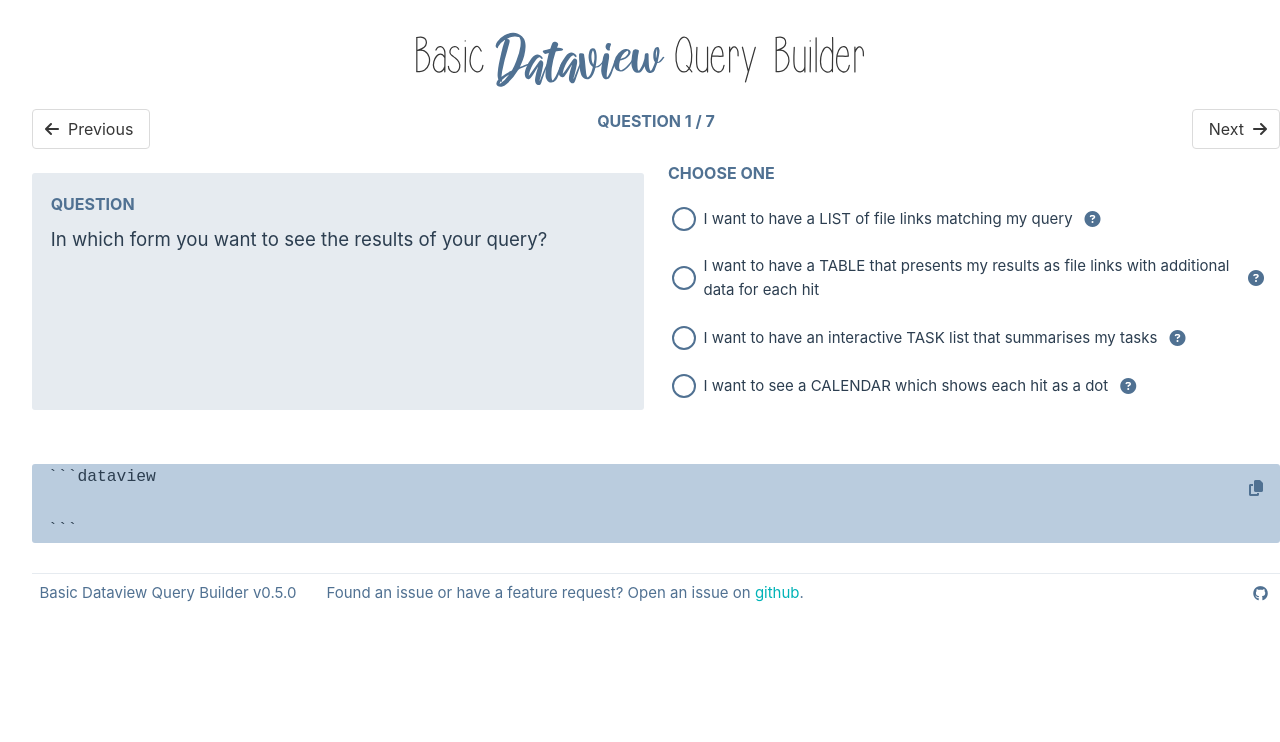
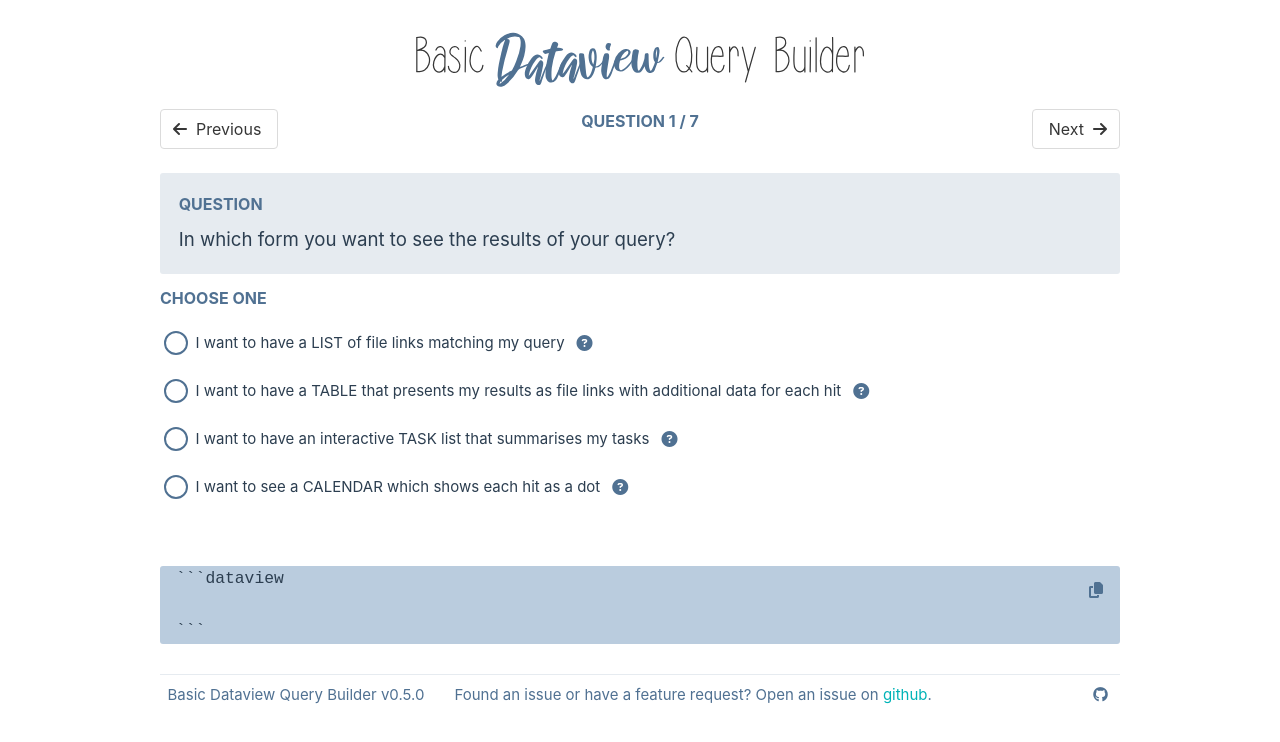
Before and after one commit to s-blu/basic-dataview-query-builder, a Vue app: page /question/1 in a window 1280 px wide. Shown: the top 742 px of the page. Built offline with nearby package versions, Linux system fonts and the light colour scheme.

Commit message:
style(*): change general width to 960px, move footer to App.vue
make question full width

```diff
--- a/src/App.vue
+++ b/src/App.vue
@@ -1,6 +1,7 @@
 <script setup lang="ts">
 import { RouterView } from "vue-router";
 import DqpHeader from "./components/dqb-header.vue";
+import DqbFooter from "./components/dqb-footer.vue";
 </script>
 
 <template>
@@ -8,12 +9,17 @@
   <main>
     <RouterView />
   </main>
+  <DqbFooter></DqbFooter>
 </template>
 
 <style scoped lang="scss">
-main {
-  min-width: 1024px;
-  width: 1248px;
+main,
+.app-footer {
+  max-width: 960px;
   margin: auto;
 }
+
+.app-footer {
+  margin-top: 2em;
+}
 </style>
--- a/src/components/dqb-footer.vue
+++ b/src/components/dqb-footer.vue
@@ -29,7 +29,6 @@
 
 <style scoped lang="scss">
 .app-footer {
-  margin-top: 2em;
   padding: 0.5em;
   color: var(--color-text-hint);
   border-top: 1px solid var(--color-boxes);
--- a/src/components/dqb-question.vue
+++ b/src/components/dqb-question.vue
@@ -23,14 +23,14 @@
 </script>
 
 <template>
-  <div class="columns">
-    <div class="column is-half">
+  <div class="columns is-multiline">
+    <div class="column is-full">
       <div class="questionblock">
         <div class="header">Question</div>
         <div class="question">{{ question.question }}</div>
       </div>
     </div>
-    <div class="answerblock column is-half">
+    <div class="answerblock column is-full">
       <div class="header">
         {{ question.multiselect ? "Choose one or multiple" : "Choose one" }}
       </div>
--- a/src/views/QuestionView.vue
+++ b/src/views/QuestionView.vue
@@ -5,7 +5,7 @@
 import DqbFooter from "../components/dqb-footer.vue";
 
 export default {
-  components: { Navigation, Question, DataviewQuery, DqbFooter },
+  components: { Navigation, Question, DataviewQuery },
 };
 </script>
 
@@ -15,7 +15,6 @@
     <Question class="question"></Question>
     <DataviewQuery class="dataviewquery"></DataviewQuery>
   </main>
-  <DqbFooter></DqbFooter>
 </template>
 
 <style scoped lang="scss">
--- a/src/views/ResultView.vue
+++ b/src/views/ResultView.vue
@@ -2,12 +2,10 @@
 import { useQuestionsStore } from "@/stores/questions.store";
 import { mapActions } from "pinia";
 import DqbDataviewQuery from "../components/dqb-dataviewQuery.vue";
-import DqbFooter from "../components/dqb-footer.vue";
 
 export default {
   components: {
     DqbDataviewQuery,
-    DqbFooter,
   },
   methods: {
     ...mapActions(useQuestionsStore, ["resetSelectedAnswers"]),
@@ -74,7 +72,6 @@
     <button @click="startNew()" class="button is-success start-btn">
       Start a new questionnaire!
     </button>
-    <DqbFooter></DqbFooter>
   </main>
 </template>
 
--- a/src/views/StartView.vue
+++ b/src/views/StartView.vue
@@ -1,11 +1,6 @@
 <script lang="ts">
-import DqbFooter from "../components/dqb-footer.vue";
 
-export default {
-  components: {
-    DqbFooter,
-  },
-};
+
 </script>
 
 <template>
@@ -53,7 +48,6 @@
         >.
       </div>
     </div>
-    <DqbFooter></DqbFooter>
   </main>
 </template>
 
```
